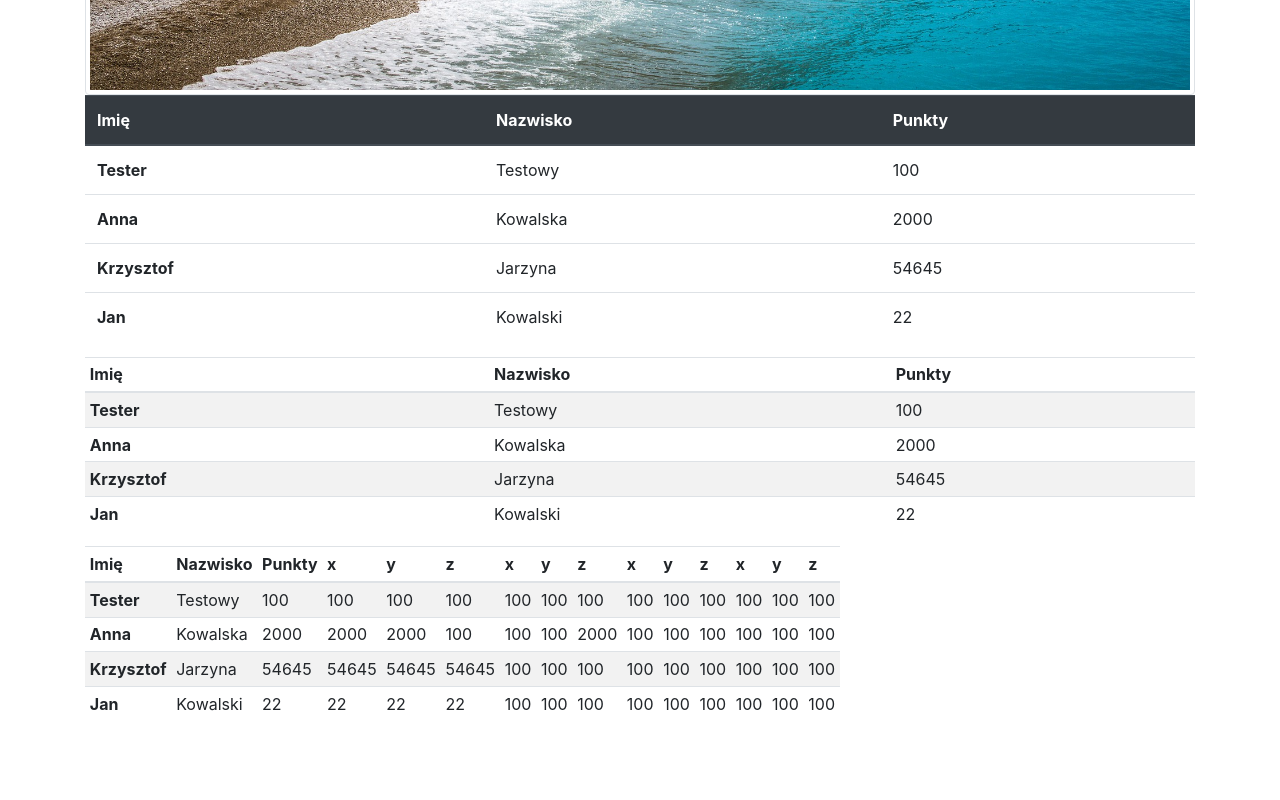
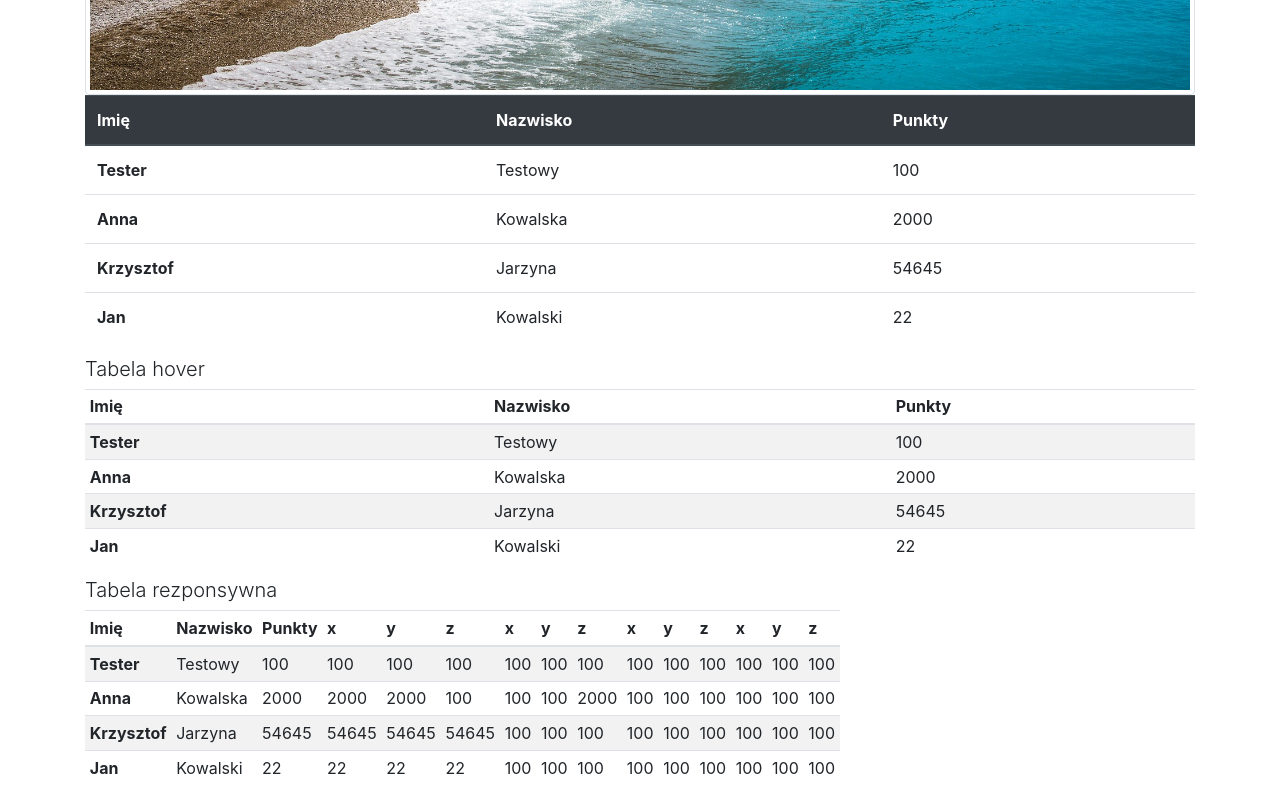
Before and after one commit to RafalKuchta/bootstrap-test, a plain HTML site: page index.html in a window 1280 px wide. Shown: the part 842-1642 px from the top of the page. Before the commit the page ends 1578 px from the top, so only its background shows below. Drawn offline with nearby package versions, Linux system fonts and the light colour scheme.

Commit message:
add paragrafs

```diff
--- a/index.html
+++ b/index.html
@@ -56,6 +56,7 @@
             </tbody>
         </table>
 
+        <h2 class="lead">Tabela hover</h2>
         <table class="table table-striped table-hover table-sm">
             <thead>
                 <tr>
@@ -91,6 +92,7 @@
 
 
         <!-- Tabela rezponsywna -->
+        <h2 class="lead">Tabela rezponsywna</h2>
         <table class="table table-striped table-hover table-sm table-responsive">
             <thead>
                 <tr>
```
